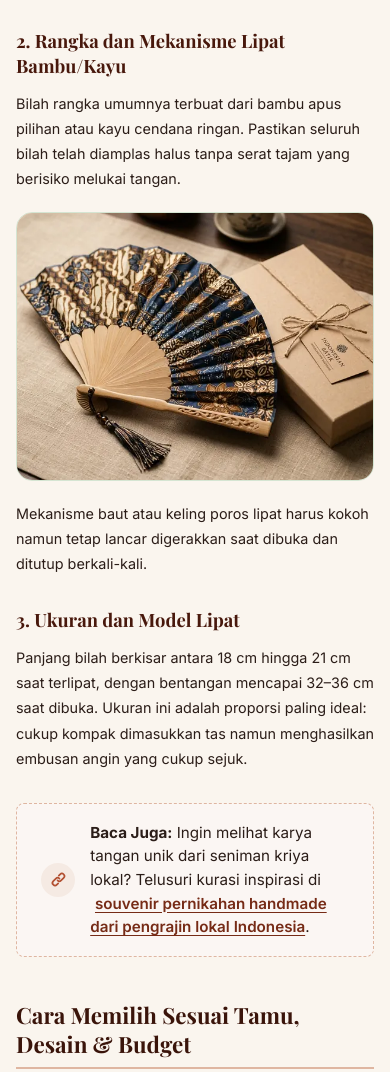
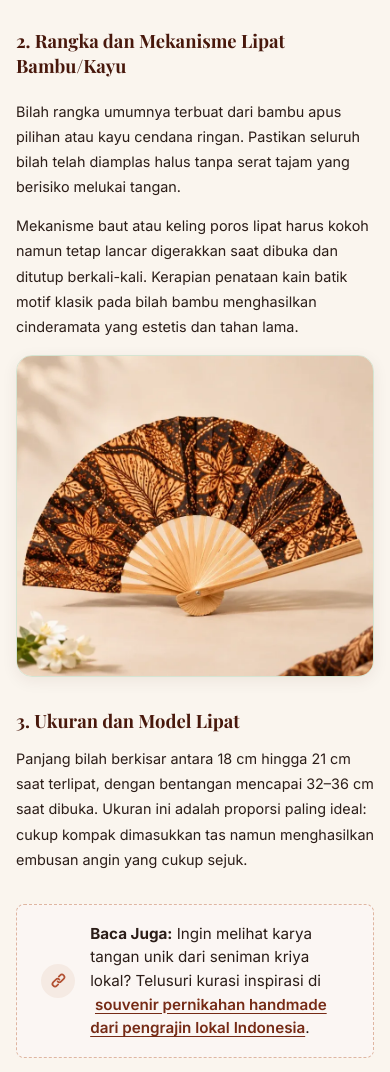
Before and after one commit to Yud2243/souvenir-pernikahan, a plain HTML site: page blog/kipas-batik-untuk-souvenir-pernikahan.html in a window 390 px wide. Shown: the part 3597-4669 px from the top of the page. Drawn offline with nearby package versions, Linux system fonts and the light colour scheme.

Commit message:
feat(blog): update in-article image with side-by-side layout for batik fan article

```diff
--- a/blog/kipas-batik-untuk-souvenir-pernikahan.html
+++ b/blog/kipas-batik-untuk-souvenir-pernikahan.html
@@ -426,6 +426,59 @@
       z-index: auto !important;
       width: auto !important;
     }
+    .gs-product-item-row {
+      display: flex;
+      flex-direction: row;
+      align-items: center;
+      gap: 1.5rem;
+      margin: 1.25rem 0 2rem;
+    }
+    .gs-product-item-text {
+      flex: 1 1 60%;
+    }
+    .gs-product-item-text p {
+      margin-bottom: 0.85rem;
+    }
+    .gs-product-item-text p:last-child {
+      margin-bottom: 0;
+    }
+    .gs-product-item-media {
+      flex: 0 0 240px;
+      max-width: 240px;
+      border-radius: var(--gs-radius-md, 12px);
+      overflow: hidden;
+      border: 1px solid #d5e5d2;
+      box-shadow: 0 4px 16px rgba(72, 24, 12, 0.07);
+      background: #faf5ee;
+    }
+    .gs-product-item-media img {
+      width: 100%;
+      height: 100%;
+      aspect-ratio: 1 / 1;
+      object-fit: cover;
+      display: block;
+      transition: transform 0.3s ease;
+    }
+    .gs-product-item-media:hover img {
+      transform: scale(1.03);
+    }
+    @media (max-width: 680px) {
+      .gs-product-item-row {
+        flex-direction: column;
+        align-items: stretch;
+        gap: 1rem;
+      }
+      .gs-product-item-media {
+        flex: 1 1 auto;
+        max-width: 100%;
+        width: 100%;
+      }
+      .gs-product-item-media img {
+        aspect-ratio: 1 / 1;
+        max-height: 320px;
+        margin-inline: auto;
+      }
+    }
   </style>
 </head>
 
@@ -657,16 +710,19 @@
             </p>
 
             <h3 id="rangka-bambu-halus">2. Rangka dan Mekanisme Lipat Bambu/Kayu</h3>
-            <p>
-              Bilah rangka umumnya terbuat dari bambu apus pilihan atau kayu cendana ringan. Pastikan seluruh bilah telah diamplas halus tanpa serat tajam yang berisiko melukai tangan.
-            </p>
-            <div style="margin:1.25rem 0;border-radius:var(--gs-radius-md);overflow:hidden;border:1px solid #d5e5d2;">
-              <img src="/assets/images/artikel/kipas-batik-souvenir.webp" alt="Souvenir pernikahan kipas batik lipat rangka bambu halus"
-                width="520" height="390" loading="lazy" style="width:100%;height:auto;display:block;" />
+            <div class="gs-product-item-row">
+              <div class="gs-product-item-text">
+                <p>
+                  Bilah rangka umumnya terbuat dari bambu apus pilihan atau kayu cendana ringan. Pastikan seluruh bilah telah diamplas halus tanpa serat tajam yang berisiko melukai tangan.
+                </p>
+                <p>
+                  Mekanisme baut atau keling poros lipat harus kokoh namun tetap lancar digerakkan saat dibuka dan ditutup berkali-kali. Kerapian penataan kain batik motif klasik pada bilah bambu menghasilkan cinderamata yang estetis dan tahan lama.
+                </p>
+              </div>
+              <div class="gs-product-item-media">
+                <img src="/assets/images/artikel/detail-kipas-batik-lipat.webp" alt="Souvenir pernikahan kipas batik lipat tradisional dengan bilah rangka bambu halus dan motif batik floral sogan cokelat klasik" width="800" height="800" loading="lazy" />
+              </div>
             </div>
-            <p>
-              Mekanisme baut atau keling poros lipat harus kokoh namun tetap lancar digerakkan saat dibuka dan ditutup berkali-kali.
-            </p>
 
             <h3 id="dimensi-kipas">3. Ukuran dan Model Lipat</h3>
             <p>
@@ -720,7 +776,7 @@
                     <td>Konsistensi kerapian lem antarkipas, kapasitas stok bahan, estimasi waktu packing.</td>
                   </tr>
                   <tr>
-                    <td><strong>Anggaran Terbatas (Ekonomis)</strong></td>
+                    <td><strong>Alokasi Anggaran Efisien</strong></td>
                     <td>Kipas lipat motif batik kombinasi kemasan plastik bening berlabel nama custom.</td>
                     <td>Kekuatan sambungan kain, fungsi kelancaran lipatan, kejelasan kartu terima kasih.</td>
                   </tr>
```
Also changed, not shown: assets/images/artikel/detail-kipas-batik-lipat.webp (added).
